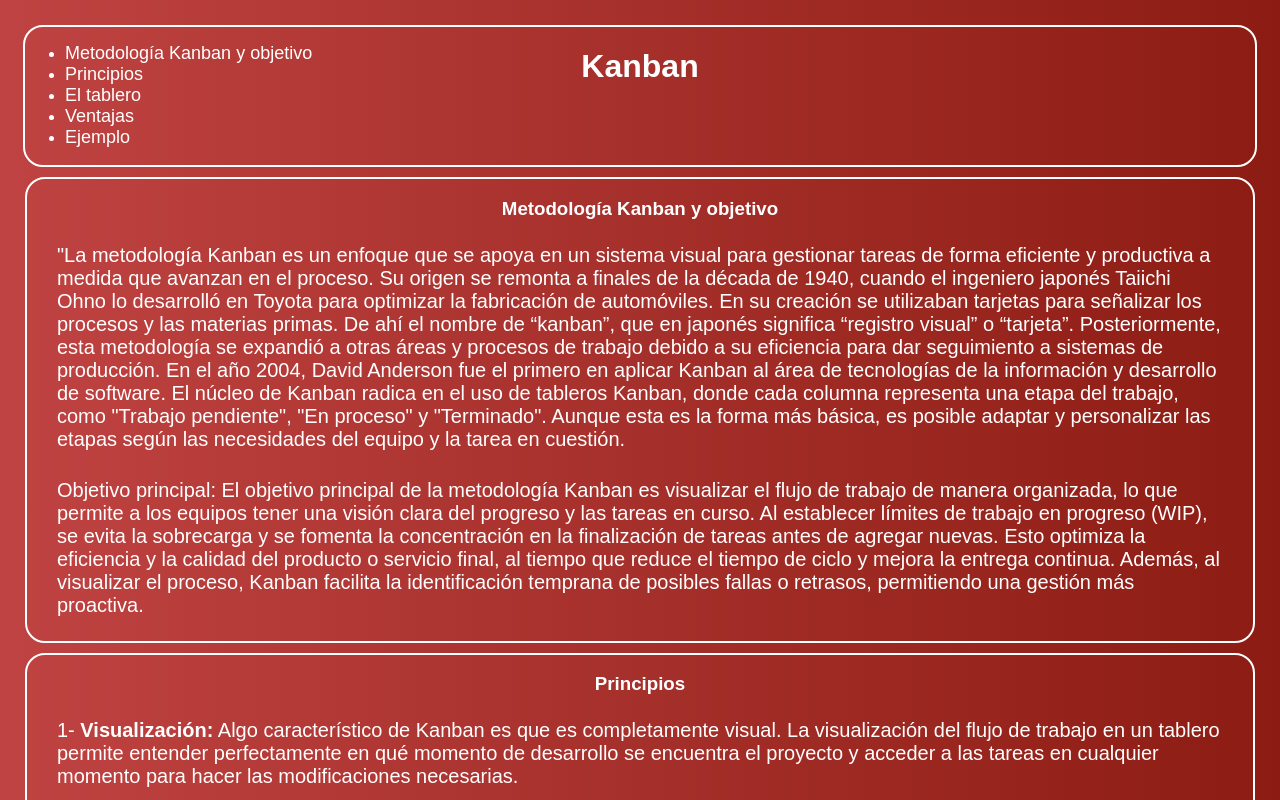
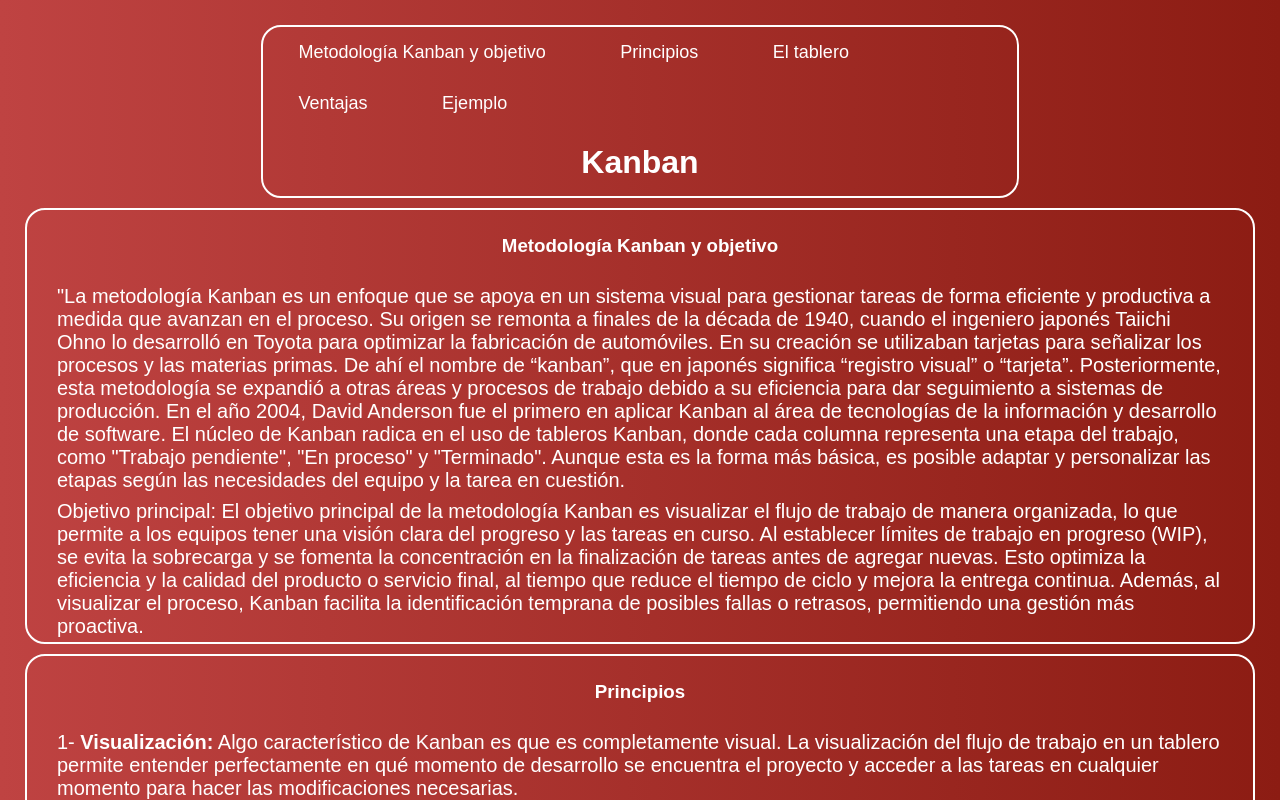
Before and after one commit to Natianperez96/elKanban, a plain HTML site: page Chanban/index.html in a window 1280 px wide. Shown: the top 800 px of the page. Drawn offline with Linux system fonts and the light colour scheme.

Commit message:
Update style.css
Agregar menu

```diff
--- a/Chanban/style.css
+++ b/Chanban/style.css
@@ -1,6 +1,11 @@
 *{
     font-family: sans-serif;
     color: white;
+    margin: 0%;
+    padding: 0%;
+    box-sizing: border-box;
+    -webkit-box-sizing: border-box;
+    -moz-box-sizing: border-box;
 }
 
 body{
@@ -13,8 +18,32 @@
     margin: 25px;
 }
 
+.navegacion {
+    width: 1000px;
+    margin: auto;
+    background-color: #b6a19e;
+}
+
+.navegacion ul {
+    list-style: none;
+}
+
+.menu > li {
+    position: relative;
+    display: inline-block;
+    padding: 0% 2%;
+    align-items: center;
+}
+
+.menu > li > a {
+    display: block;
+    padding: 15px 20px;
+    text-decoration: none;
+}
+
 h1, h3{
     text-align: center;
+    margin: 2%;
 }
 
 div{
@@ -27,14 +56,6 @@
     padding: 4px 30px;
 }
 
-#arriba{
-    display: block;
-    width: 100%;
-    justify-content: center;
-    float: left;
-    height: 138px;
-}
-
 .menu li a:hover {
     color:pink;
     transition: all 0.3s;
@@ -45,10 +66,6 @@
     font-size: 18px;
 }
 
-ul{
-    position: absolute;
-}
-
 img{
     width:40%;
     border-radius: 15px;
```
